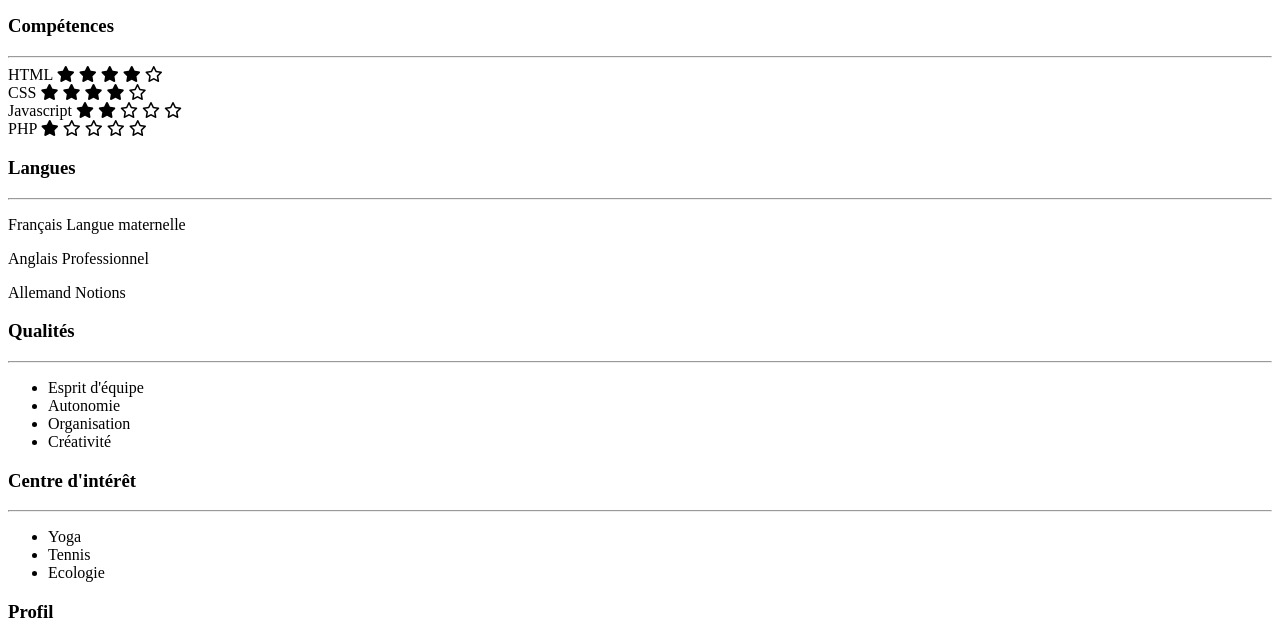
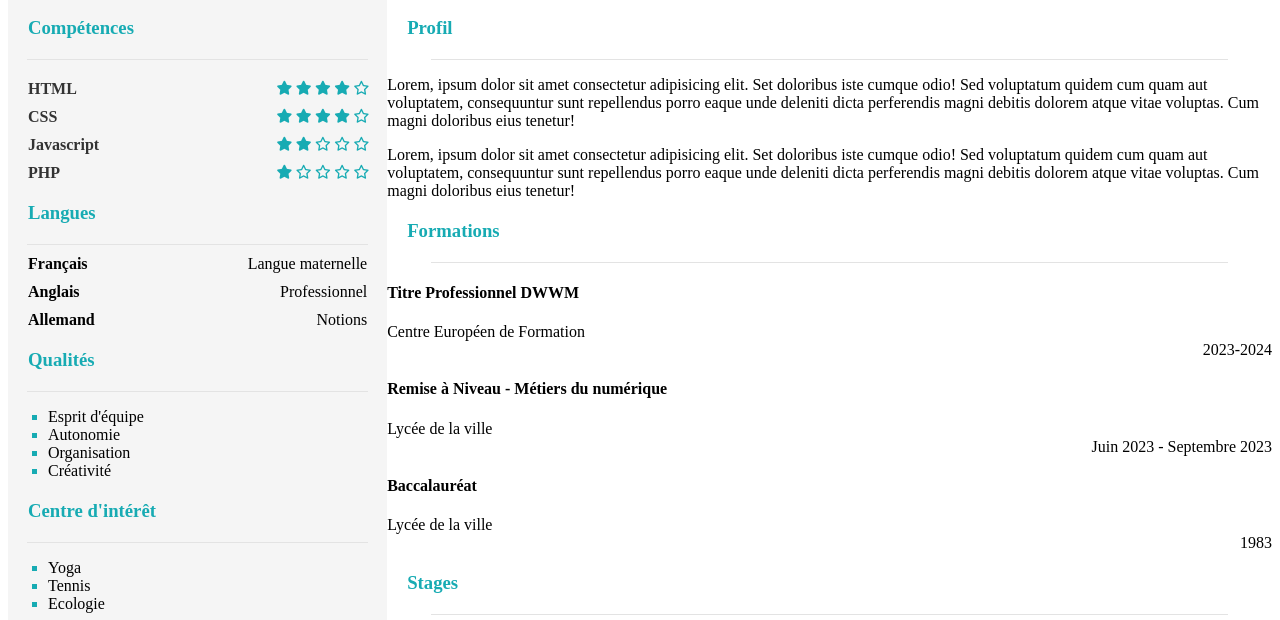
Before and after one commit to Kenza1502/cv-en-ligne, a plain HTML site: page index.html in a window 1280 px wide. Shown: the part 191-811 px from the top of the page. Drawn offline with Linux system fonts and the light colour scheme.

Commit message:
Création des compétences

```diff
--- a/assets/css/style.css
+++ b/assets/css/style.css
@@ -58,3 +58,82 @@ a {
     align-items: center;
     gap: 4px;
 }
+
+#information {
+    background: #f5f5f5;
+    width: 30%;
+}
+
+#experience {
+    background: #ffffff;
+    width: 70%;
+}
+
+main {
+    display: flex;
+}
+
+#competence {
+  display: flex;
+  flex-direction: column;
+  gap: 10px;
+  width: 90%;
+  margin: 20px;
+}
+
+.ligne-competence {
+  display: flex;
+  justify-content: space-between;
+  align-items: center;
+}
+
+.nom {
+  font-weight: bold;
+  color: #333333;
+}
+
+.etoiles {
+  color: #17abb3;
+  font-size: 14px;
+}
+
+h3 {
+    color: #17abb3;
+    margin: 20px;
+}
+
+hr {
+  width:90%;
+  height: 1px;
+  background-color: #e3e3e3;
+  border: none;
+}
+
+
+#langues .ligne {
+  display: flex;
+  justify-content: space-between;
+  margin-bottom: 5px;
+  margin: 10px 20px;
+}
+
+#langues .gauche {
+    font-weight: bold;
+}
+
+.gauche {
+  text-align: left;
+
+}
+
+.droite {
+  text-align: right;
+}
+
+ul {
+  list-style-type: square;
+}
+
+ul li::marker {
+  color: #17abb3;
+}
--- a/index.html
+++ b/index.html
@@ -57,42 +57,48 @@
             <hr>
 
             <div id="competence">
-
-
-                <div class="etoile">
-                    HTML
+                <div class="ligne-competence">
+                <span class="nom">HTML</span>
+                <span class="etoiles">
                     <i class="fa-solid fa-star"></i>
                     <i class="fa-solid fa-star"></i>
                     <i class="fa-solid fa-star"></i>
                     <i class="fa-solid fa-star"></i>
                     <i class="fa-regular fa-star"></i>
+                </span>
                 </div>
 
-                <div class="etoile">
-                    CSS
+                <div class="ligne-competence">
+                <span class="nom">CSS</span>
+                <span class="etoiles">
                     <i class="fa-solid fa-star"></i>
                     <i class="fa-solid fa-star"></i>
                     <i class="fa-solid fa-star"></i>
                     <i class="fa-solid fa-star"></i>
                     <i class="fa-regular fa-star"></i>
+                </span>
                 </div>
 
-                <div class="etoile">
-                    Javascript
+                <div class="ligne-competence">
+                <span class="nom">Javascript</span>
+                <span class="etoiles">
                     <i class="fa-solid fa-star"></i>
                     <i class="fa-solid fa-star"></i>
                     <i class="fa-regular fa-star"></i>
                     <i class="fa-regular fa-star"></i>
                     <i class="fa-regular fa-star"></i>
+                </span>
                 </div>
 
-                <div class="etoile">
-                    PHP
+                <div class="ligne-competence">
+                <span class="nom">PHP</span>
+                <span class="etoiles">
                     <i class="fa-solid fa-star"></i>
                     <i class="fa-regular fa-star"></i>
                     <i class="fa-regular fa-star"></i>
                     <i class="fa-regular fa-star"></i>
                     <i class="fa-regular fa-star"></i>
+                </span>
                 </div>
 
             </div>
@@ -105,6 +111,24 @@
 
             <div id="langues">
 
+                <div class="ligne">
+                    <span class="gauche">Français</span>
+                    <span class="droite">Langue maternelle</span>
+                </div>
+
+                <div class="ligne">
+                    <span class="gauche">Anglais</span>
+                    <span class="droite">Professionnel</span>
+                </div>
+
+                <div class="ligne">
+                    <span class="gauche">Allemand</span>
+                    <span class="droite">Notions</span>
+                </div>
+
+                </div>
+            <!--<div id="langues">
+
                 <p><span class="gauche">Français</span>
 
                 <span class="droite">Langue maternelle</span></p>
@@ -115,7 +139,7 @@
 
                 <p><span class="droite">Allemand</span>
 
-                <span class="gauche">Notions</span></p>
+                <span class="gauche">Notions</span></p>-->
 
             </div>
 
@@ -353,19 +377,15 @@
 
         </section>
 
+    </main>
 
+    <footer>
 
+        <!--Logos-->
 
+        <p>Mis à jour le : JJ/MM/AAAA</p>
 
-        <footer>
-
-            <!--Logos-->
-
-            <p>Mis à jour le : JJ/MM/AAAA</p>
-
-        </footer>
-
-    </main>
+    </footer>
 
 </body>
 
```
